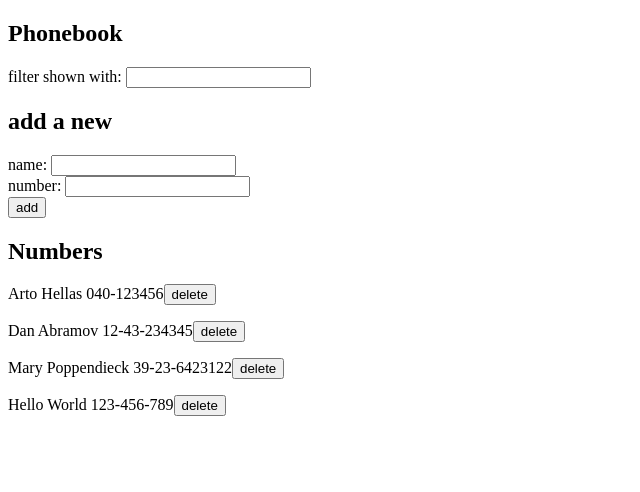
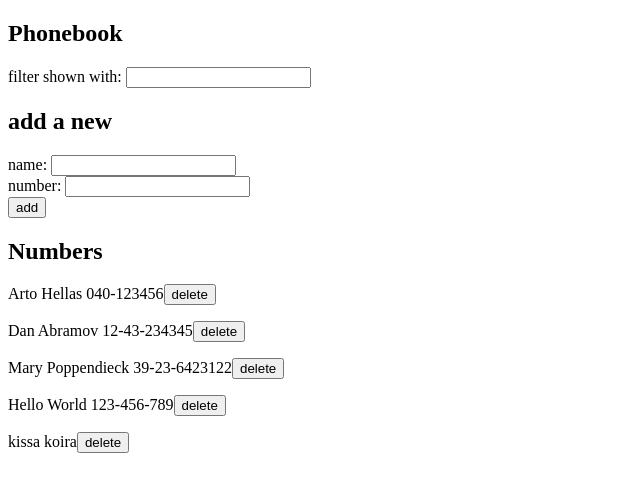
Before and after one commit to anniina-aarnio/fullstack_MOOC, a React (Create React App) app in the folder osa2/puhelinluettelo/: page / in a window 1280 px wide. Shown: the top 492 px of the page, without its empty margins (0-640 px from the left). Built offline with nearby package versions, Linux system fonts and the light colour scheme; data requests are answered from the project's data file.

Commit message:
osa2 2.15 muutettu handleClick App:ssa, että jos sama nimi niin vaihtaisikin numeron window.confirmin kautta, mutta nyt vasta tulostaa konsoliin

```diff
--- a/osa2/puhelinluettelo/db.json
+++ b/osa2/puhelinluettelo/db.json
@@ -19,6 +19,11 @@
       "name": "Hello World",
       "number": "123-456-789",
       "id": 5
+    },
+    {
+      "name": "kissa",
+      "number": "koira",
+      "id": 6
     }
   ]
 }
--- a/osa2/puhelinluettelo/src/App.js
+++ b/osa2/puhelinluettelo/src/App.js
@@ -23,7 +23,10 @@ const App = () => {
   const handleClick = (e) => {
     e.preventDefault()
     if (persons.find((person) => person.name === newName.trim())) {
-      window.alert(`${newName} is already added to phonebook`)
+      if (window.confirm(`${newName} is already added to phonebook, replace the old number with a new one?`)) {
+        const person = persons.find(p => p.name === newName.trim())
+        console.log("person", person)
+      }
       return
     }
     const personObject = { name: newName.trim(), number: newNumber.trim() }
--- a/osa2/puhelinluettelo/src/services/persons.js
+++ b/osa2/puhelinluettelo/src/services/persons.js
@@ -13,4 +13,8 @@ const deletePerson = id => {
   return axios.delete(`${baseUrl}/${id}`)
 }
 
-export default { getAll, create, deletePerson }
+const update = (id, newObject)=> {
+  return axios.put(`${baseUrl}/${id}`, newObject)
+}
+
+export default { getAll, create, deletePerson, update }
```
